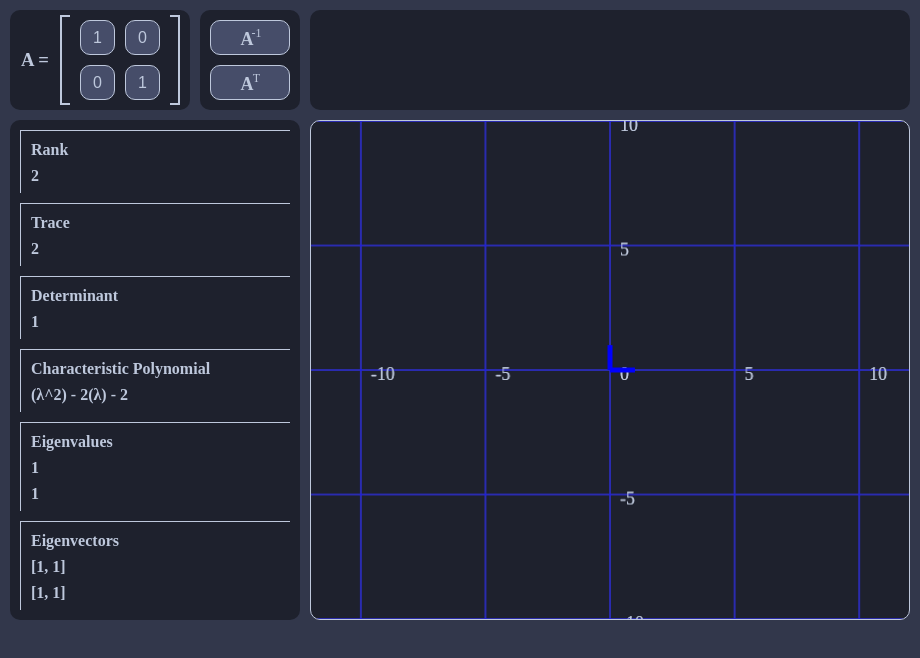
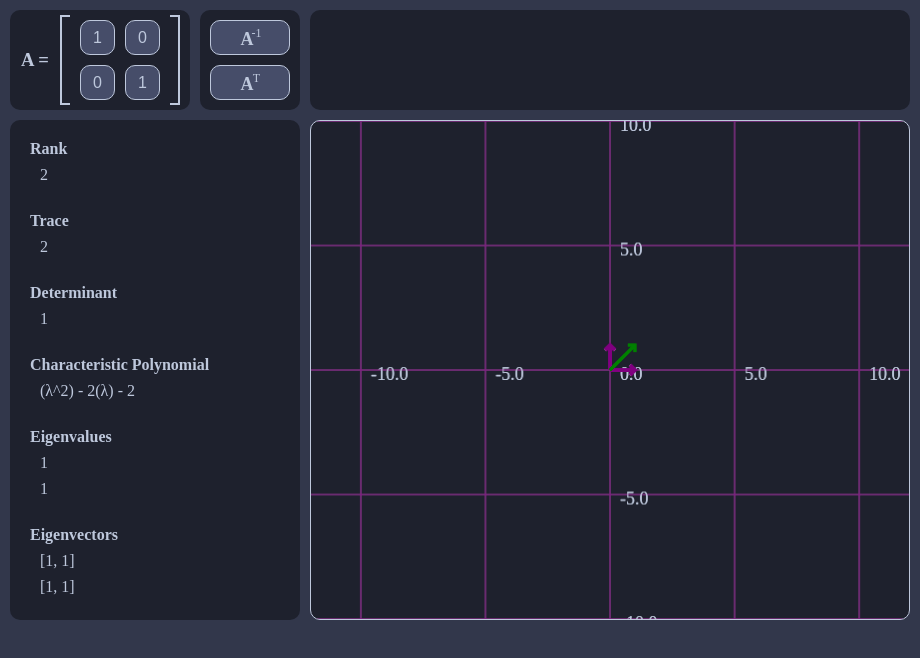
Before and after one commit to contraflux/matrices, an Electron app: page src/index.html in a window 920 px wide. Drawn offline with Linux system fonts and the light colour scheme.

Commit message:
Vector arrows, eigenvectors, and gui change

```diff
--- a/src/css/index.css
+++ b/src/css/index.css
@@ -136,14 +136,13 @@ body {
 .property-row {
     box-sizing: border-box;
     position: relative;
-    margin-top: 10px;
+    top: 0;
+    margin-top: 20px;
     margin-left: 10px;
     margin-right: 10px;
     border-style: solid;
     border-color: var(--light);
     border-width: 0px;
-    border-left-width: 1px;
-    border-top-width: 1px;
     padding-bottom: 10px;
 }
 
@@ -152,6 +151,15 @@ body {
     margin: 0;
     margin-top: 10px;
     margin-left: 10px;
+    padding: 0;
+    font-size: 16px;
+}
+
+.property-row>p {
+    height: 16px;
+    margin: 0;
+    margin-top: 10px;
+    margin-left: 20px;
     padding: 0;
     font-size: 16px;
 }
--- a/src/index.html
+++ b/src/index.html
@@ -60,29 +60,29 @@
     <div class="property-container">
        <div class="property-row">
             <h4>Rank</h4>
-            <h4 id="rank">1</h4>
+            <p id="rank">1</p>
         </div>
         <div class="property-row">
             <h4>Trace</h4>
-            <h4 id="trace">2</h4>
+            <p id="trace">2</p>
         </div>
         <div class="property-row">
             <h4>Determinant</h4>
-            <h4 id="determinant">3</h4>
+            <p id="determinant">3</p>
         </div>
         <div class="property-row">
             <h4>Characteristic Polynomial</h4>
-            <h4 id="characteristic-polynomial">3</h4>
+            <p id="characteristic-polynomial">3</p>
         </div>
         <div class="property-row">
             <h4>Eigenvalues</h4>
-            <h4 id="eigenvalue-1">3</h4>
-            <h4 id="eigenvalue-2">3</h4>
+            <p id="eigenvalue-1">3</p>
+            <p id="eigenvalue-2">3</p>
         </div>
         <div class="property-row">
             <h4>Eigenvectors</h4>
-            <h4 id="eigenvector-1">3</h4>
-            <h4 id="eigenvector-2">3</h4>
+            <p id="eigenvector-1">3</p>
+            <p id="eigenvector-2">3</p>
         </div>
     </div>
 
--- a/src/js/components/Matrix.js
+++ b/src/js/components/Matrix.js
@@ -64,29 +64,29 @@ export class Matrix {
         const a21 = this.a21;
         const a22 = this.a22 - eigenvalue;
 
-        let x1 = 0;
-        let x2 = 0;
+        let x = 0;
+        let y = 0;
 
         if (a11 != 0 || a12 != 0) {
             if (a12 != 0) {
-                x1 = 1;
-                x2 = -(a11 / a12);
+                x = 1;
+                y = -(a11 / a12);
             } else {
-                x2 = 1;
+                y = 1;
             }
         } else if (a21 != 0 || a22 != 0) {
             if (a22 != 0) {
-                x1 = 1;
-                x2 = -(a21 / a22);
+                x = 1;
+                y = -(a21 / a22);
             } else {
-                x2 = 1;
+                y = 1;
             }
         } else {
-            x1 = 1;
-            x2 = 1;
+            x = 1;
+            y = 1;
         }
 
-        return [x1, x2];
+        return new Vector(x, y);
     }
 
     transpose() {
--- a/src/js/components/Vector.js
+++ b/src/js/components/Vector.js
@@ -32,4 +32,8 @@ export class Vector {
     asArray() {
         return [this.x, this.y];
     }
+
+    asString() {
+        return "[" + this.x + ", " + this.y + "]";
+    }
 }
--- a/src/js/core/app.js
+++ b/src/js/core/app.js
@@ -72,9 +72,9 @@ function drawGrid(v1, v2, color, width) {
             ctx.stroke();
 
             if (x == 0) {
-                ctx.fillText(y, 10, 10);
+                ctx.fillText(y.toFixed(1), 10, 10);
             } else if (y == 0) {
-                ctx.fillText(x, 10, 10);
+                ctx.fillText(x.toFixed(1), 10, 10);
             }
 
             ctx.restore();
@@ -82,7 +82,7 @@ function drawGrid(v1, v2, color, width) {
     }
 }
 
-function drawVector(v, color, width) {
+function drawVector(v, color, width, drawArrow) {
     const [w_0, h_0] = coordsToPixels(0, 0);
     const [w, h] = coordsToPixels(...v.asArray());
 
@@ -95,6 +95,17 @@ function drawVector(v, color, width) {
     ctx.lineTo(w, h);
     ctx.stroke();
     ctx.restore();
+
+    if (drawArrow) {
+        ctx.save();
+        ctx.translate(w, h);
+        ctx.rotate(Math.atan2(v.x, v.y) + Math.PI);
+        ctx.moveTo(-5, -5);
+        ctx.lineTo(0, 0);
+        ctx.lineTo(5, -5);
+        ctx.stroke();
+        ctx.restore();
+    }
 }
 
 function appPeriodic() {
@@ -103,7 +114,7 @@ function appPeriodic() {
     gridContainer.matrix.a21 = parseFloat(a21_input.value);
     gridContainer.matrix.a22 = parseFloat(a22_input.value);
 
-    updateProperties();
+    const [c1, u1, c2, u2] = updateProperties();
 
     ctx.clearRect(0, 0, canvas.width, canvas.height);
     ctx.fillStyle = light;
@@ -117,13 +128,19 @@ function appPeriodic() {
     const v2 = gridContainer.matrix.multiply(e2);
 
     drawGrid(e1, e2, "white", 0.5);
-    drawGrid(v1, v2, "blue", 1);
+    drawGrid(v1, v2, "purple", 1);
 
-    drawVector(e1, "white", 2.5);
-    drawVector(e2, "white", 2.5);
+    drawVector(e1, "white", 2, true);
+    drawVector(e2, "white", 2, true);
 
-    drawVector(v1, "blue", 5);
-    drawVector(v2, "blue", 5);
+    drawVector(v1, "purple", 4, true);
+    drawVector(v2, "purple", 4, true);
+
+    drawVector(u1, "green", 3, true);
+    drawVector(u2, "green", 3, true);
+
+    drawVector(u1._scale(c1), "green", 2, true);
+    drawVector(u2._scale(c2), "green", 2, true);
 
 }
 
@@ -143,10 +160,12 @@ function updateProperties() {
     polynomial_output.innerHTML = gridContainer.matrix.characteristicPolynomial();
     eigval_1_output.innerHTML = eigval_1;
     eigval_2_output.innerHTML = eigval_2;
-    const [x1, x2] = gridContainer.matrix.eigenvector(eigval_1);
-    const [y1, y2] = gridContainer.matrix.eigenvector(eigval_2);
-    eigvec_1_output.innerHTML = "[" + x1 + ", " + x2 + "]";
-    eigvec_2_output.innerHTML = "[" + y1 + ", " + y2 + "]";
+    const u1 = gridContainer.matrix.eigenvector(eigval_1);
+    const u2 = gridContainer.matrix.eigenvector(eigval_2);
+    eigvec_1_output.innerHTML = u1.asString();
+    eigvec_2_output.innerHTML = u2.asString();
+
+    return [eigval_1, u1, eigval_2, u2];
 }
 
 canvas.addEventListener('mousedown', (e) => { gridContainer.isDragging = true; });
```
